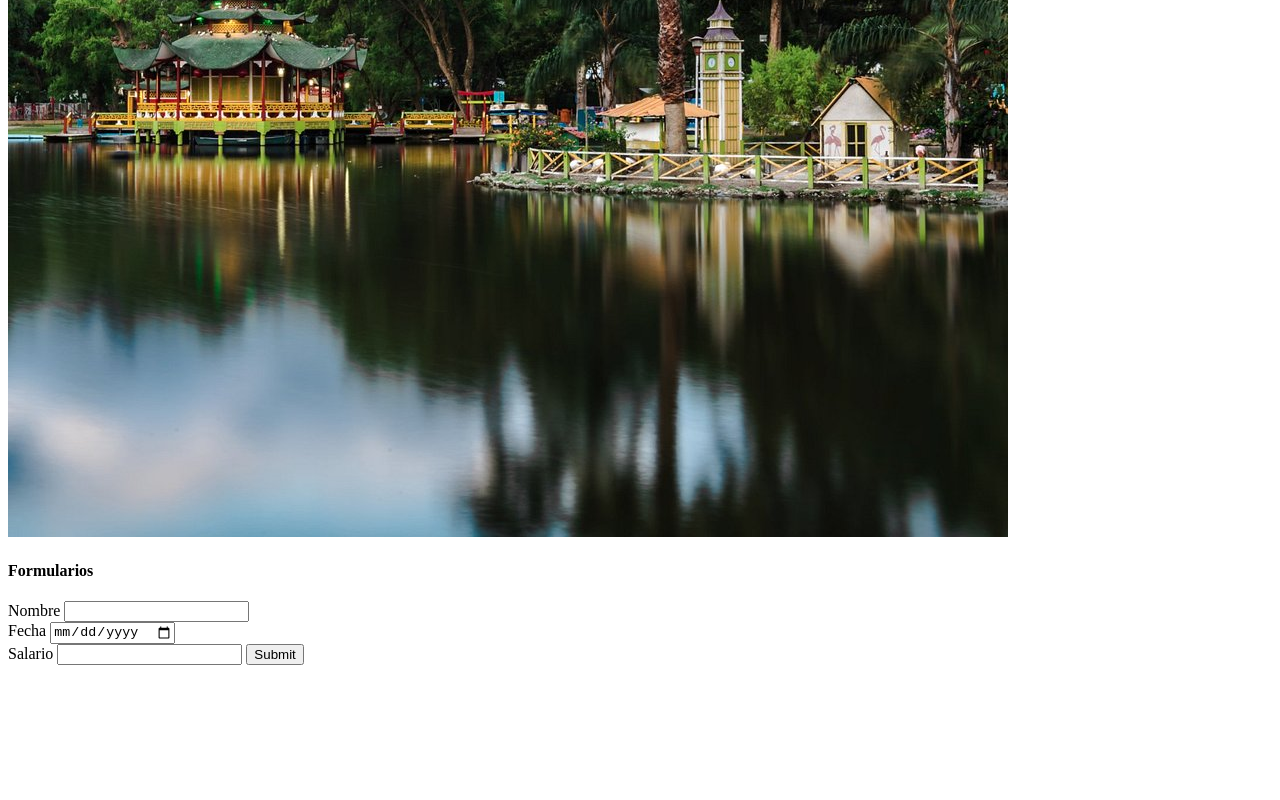
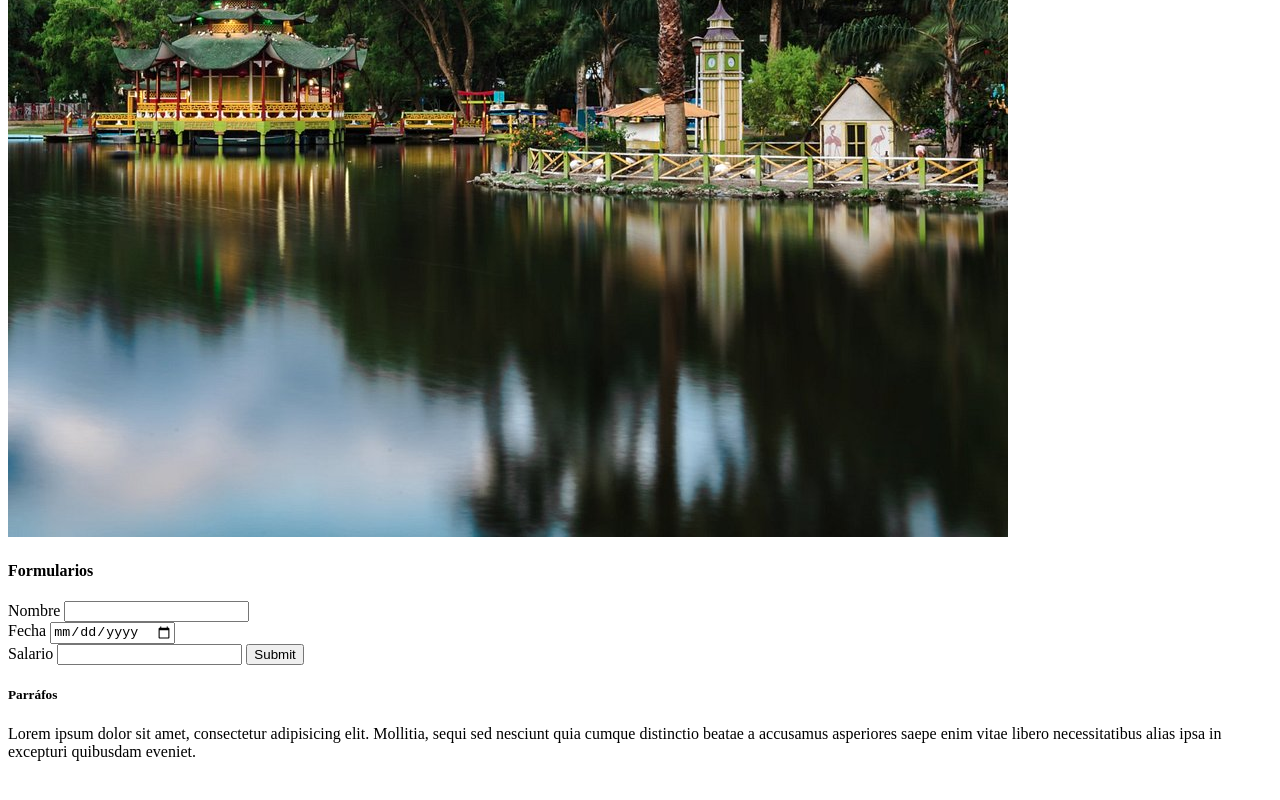
Before and after one commit to dianatorresguarnizo/practicatw101, a plain HTML site: page talleres/index.html in a window 1280 px wide. Shown: the part 1696-2496 px from the top of the page. Drawn offline with Linux system fonts and the light colour scheme.

Commit message:
Segundo commit

```diff
--- a/talleres/index.html
+++ b/talleres/index.html
@@ -40,7 +40,6 @@
             <h5>Enlaces Absoluto</h5>
                 <a href="http://localhost/tecnologiasweb100/talleres/contactos.html">Contactos</a>
     <h4>Imágenes</h4>
-            <img src="https://dynamic-media-cdn.tripadvisor.com/media/photo-o/0e/cd/ac/f1/photo0jpg.jpg?w=1000&h=-1&s=1" alt="Loja" width="30%">
             <img src="https://dynamic-media-cdn.tripadvisor.com/media/photo-o/0e/cd/ac/f1/photo0jpg.jpg?w=1000&h=-1&s=1" alt="Loja" width="500px">
             <img src="img/parco-tematico.jpeg" alt="Loja">
     <h4>Formularios</h4>
@@ -55,6 +54,8 @@
             <input type="submit" name="enviar" id="enviar">
 
         </form>
+    <h5>Parráfos</h5>
+    <p>Lorem ipsum dolor sit amet, consectetur adipisicing elit. Mollitia, sequi sed nesciunt quia cumque distinctio beatae a accusamus asperiores saepe enim vitae libero necessitatibus alias ipsa in excepturi quibusdam eveniet.</p>
     <br><br><br><br><br><br><br><br><br><br>
 </body>
 </html>
```
